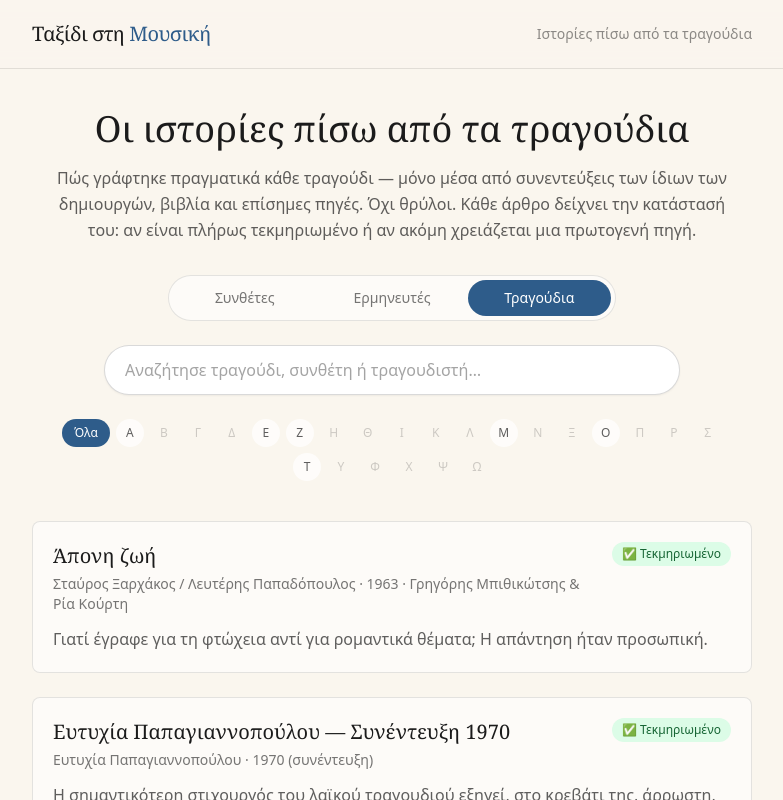
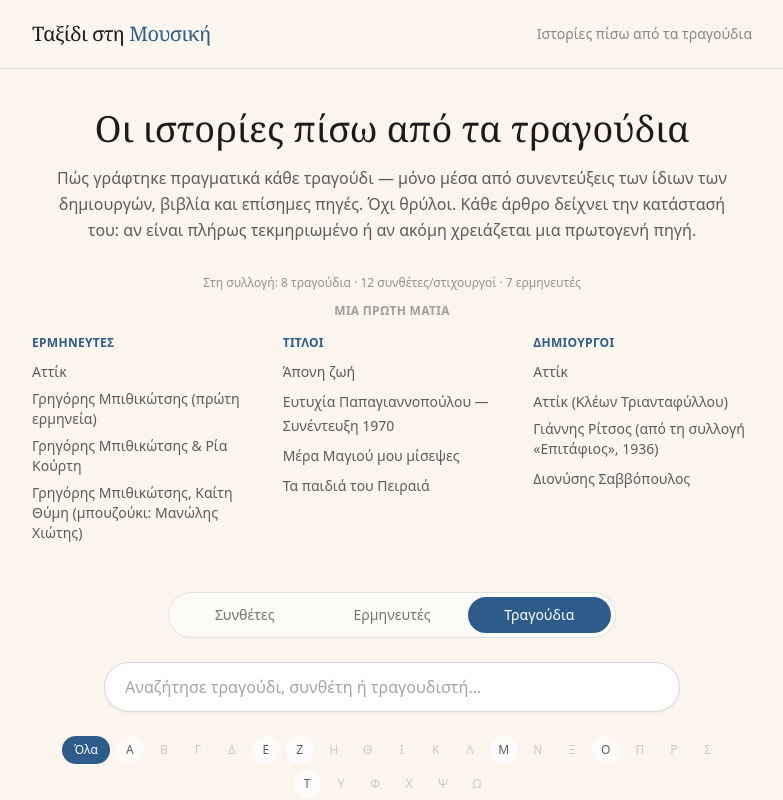
Before and after one commit to arisstei/taksidi-stin-mousiki, a Next.js app: page / in a window 1280 px wide. Shown: the top 800 px of the page, without its empty margins (248-1031 px from the left). Built offline with nearby package versions, Linux system fonts and the light colour scheme.

Commit message:
Prosthiki sinoptikis enotitas (opos Dimofili sto kithara.to): 4 ermineytes / titloi / dimioyrgoi

```diff
--- a/components/SongExplorer.jsx
+++ b/components/SongExplorer.jsx
@@ -87,8 +87,78 @@ export default function SongExplorer({ songs }) {
     if (key !== "titles") setQuery("");
   }
 
+  const previewTitles = songs.slice(0, 4);
+  const previewPerformers = performers.slice(0, 4);
+  const previewCreators = composers.slice(0, 4);
+
   return (
     <div>
+      <div className="max-w-3xl mx-auto text-center mb-3">
+        <p className="text-xs text-ink/45">
+          Στη συλλογή: {songs.length} τραγούδια · {composers.length} συνθέτες/στιχουργοί ·{" "}
+          {performers.length} ερμηνευτές
+        </p>
+      </div>
+
+      <div className="max-w-3xl mx-auto mb-12">
+        <h2 className="text-center text-xs font-semibold text-ink/40 uppercase tracking-wide mb-4">
+          Μια πρώτη ματιά
+        </h2>
+        <div className="grid sm:grid-cols-3 gap-8">
+          <div>
+            <h3 className="text-xs font-semibold text-brand uppercase tracking-wide mb-2">
+              Ερμηνευτές
+            </h3>
+            <ul className="space-y-1.5">
+              {previewPerformers.map((name) => (
+                <li key={name}>
+                  <button
+                    onClick={() => goToName(name)}
+                    className="text-sm text-ink/70 hover:text-brand hover:underline text-left"
+                  >
+                    {name}
+                  </button>
+                </li>
+              ))}
+            </ul>
+          </div>
+          <div>
+            <h3 className="text-xs font-semibold text-brand uppercase tracking-wide mb-2">
+              Τίτλοι
+            </h3>
+            <ul className="space-y-1.5">
+              {previewTitles.map((song) => (
+                <li key={song.slug}>
+                  <Link
+                    href={`/song/${song.slug}`}
+                    className="text-sm text-ink/70 hover:text-brand hover:underline"
+                  >
+                    {song.title}
+                  </Link>
+                </li>
+              ))}
+            </ul>
+          </div>
+          <div>
+            <h3 className="text-xs font-semibold text-brand uppercase tracking-wide mb-2">
+              Δημιουργοί
+            </h3>
+            <ul className="space-y-1.5">
+              {previewCreators.map((name) => (
+                <li key={name}>
+                  <button
+                    onClick={() => goToName(name)}
+                    className="text-sm text-ink/70 hover:text-brand hover:underline text-left"
+                  >
+                    {name}
+                  </button>
+                </li>
+              ))}
+            </ul>
+          </div>
+        </div>
+      </div>
+
       <div className="flex justify-center gap-1 mb-6 max-w-md mx-auto bg-white/60 border border-black/10 rounded-full p-1">
         {TABS.map((t) => (
           <button
```
